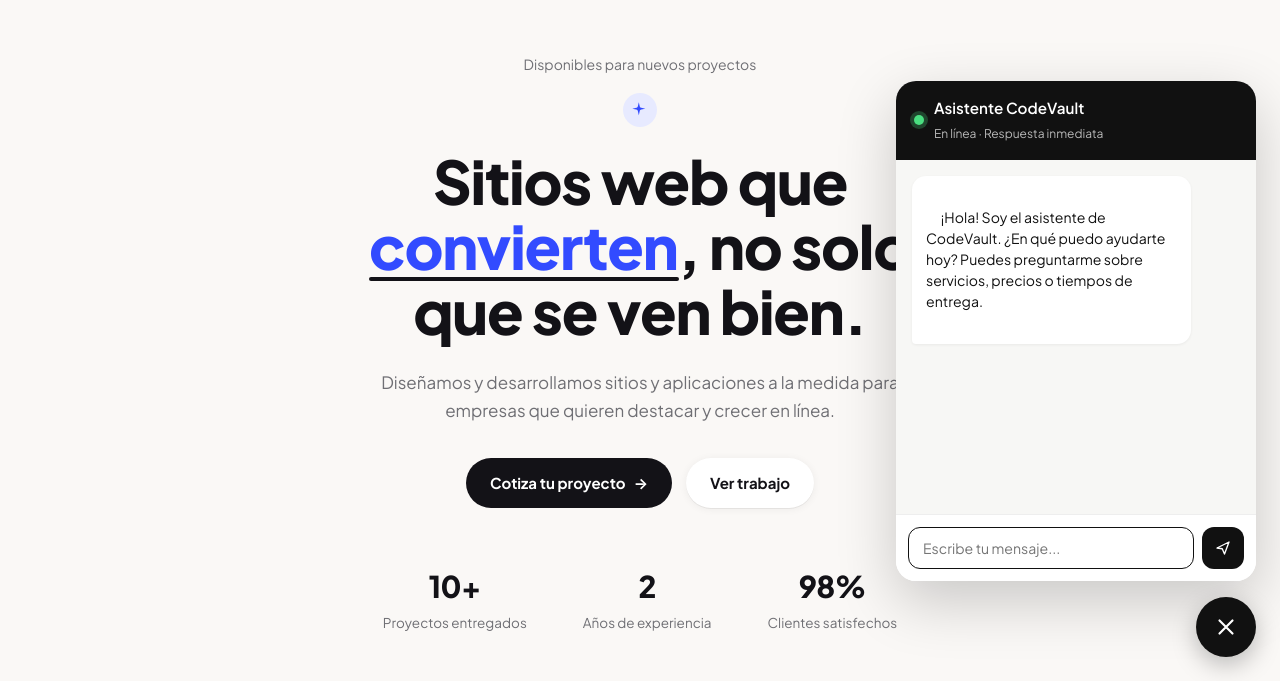
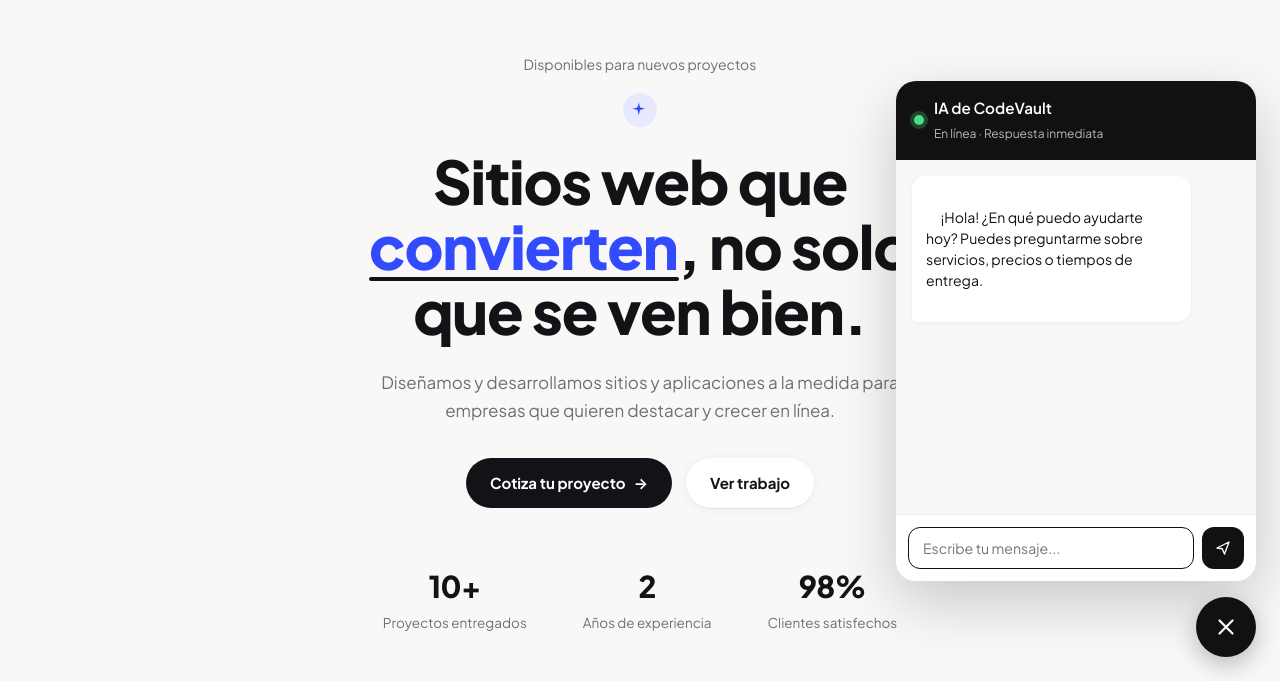
Before and after one commit to villegas-Oscar/CodeVault, a website: page index.html in a window 1280 px wide. Both pictures are taken after a click on the button "Abrir chat con IA". Shown: the part 119-800 px from the top of the page. Drawn offline with nearby package versions, Linux system fonts and the light colour scheme.

Commit message:
ajuste de prompt inicial de la IA

```diff
--- a/index.html
+++ b/index.html
@@ -385,7 +385,7 @@
     <div class="chat-header-info">
       <span class="chat-status-dot"></span>
       <div>
-        <strong>Asistente CodeVault</strong>
+        <strong>IA de CodeVault</strong>
         <small>En línea · Respuesta inmediata</small>
       </div>
     </div>
@@ -393,7 +393,7 @@
 
   <div class="chat-messages" id="chatMessages">
     <div class="chat-msg bot">
-      ¡Hola! Soy el asistente de CodeVault. ¿En qué puedo ayudarte hoy? Puedes preguntarme sobre servicios, precios o tiempos de entrega.
+      ¡Hola! ¿En qué puedo ayudarte hoy? Puedes preguntarme sobre servicios, precios o tiempos de entrega.
     </div>
   </div>
 
```
Also changed, not shown: 1 other file.
